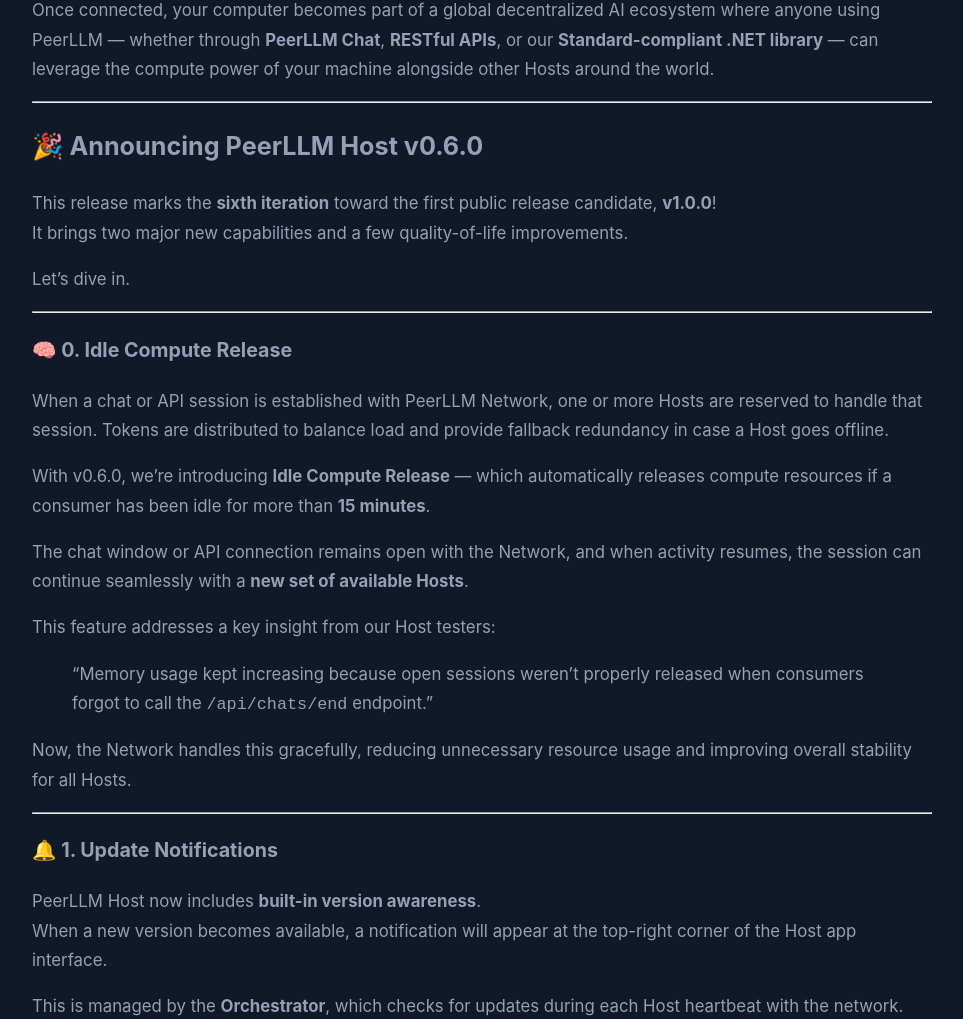
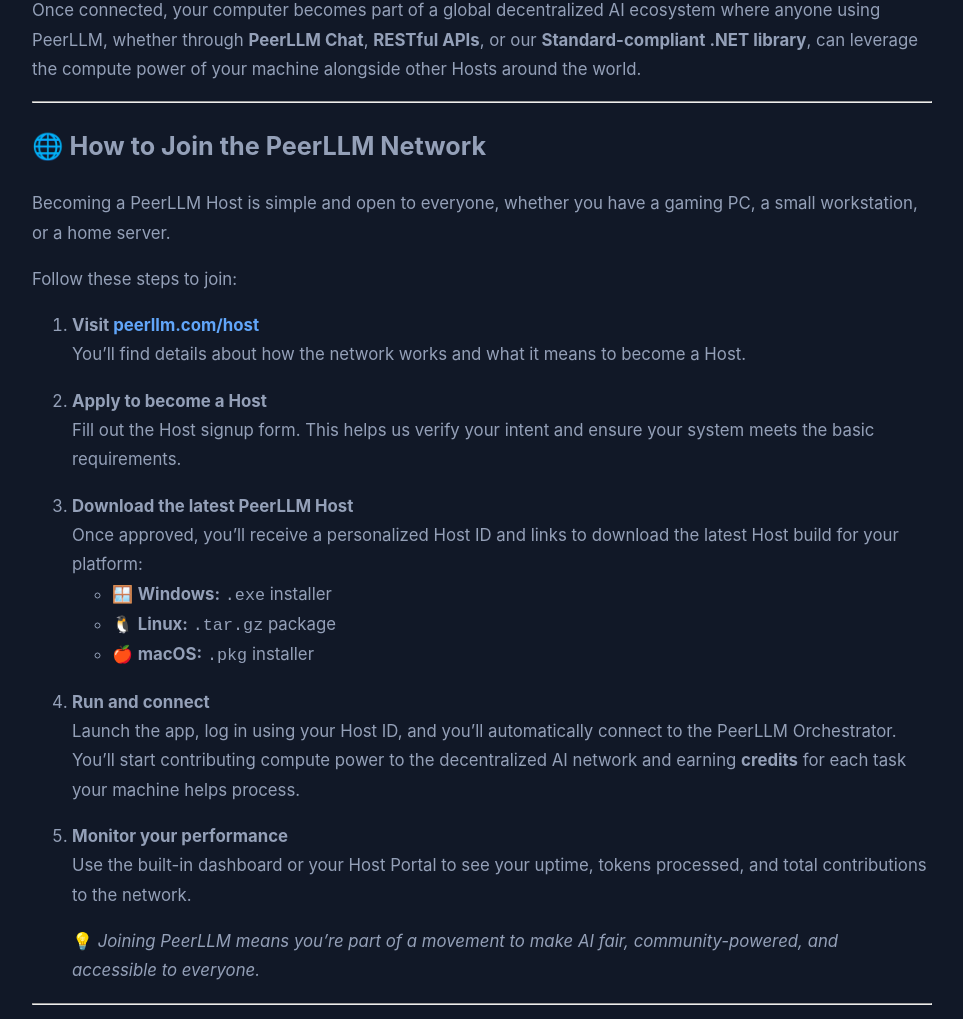
Before and after one commit to PeerLLM/peerllm.github.io, a Jekyll site: the page built from _posts/2025-10-23-announcing-v0.6.0.md, in a window 1280 px wide and 1400 px high, scrolled down 812 px. Shown: the part 216-1235 px from the top of the window, without its empty margins (158-1121 px from the left). Built offline with Jekyll 4.4.1, drawn with Linux system fonts in a browser that asks for light colours; some of the changed text lies outside the part shown; grey boxes are pictures that could not be loaded.

Commit message:
POSTS: Publish v0.6.0 Announcement

```diff
--- a/_posts/2025-10-23-announcing-v0.6.0.md
+++ b/_posts/2025-10-23-announcing-v0.6.0.md
@@ -6,27 +6,56 @@ author: Hassan Habib
 categories: releases
 ---
 
-This is the **second post** on the PeerLLM Blog — and I already have *a lot* to share!
+This is the **second post** on the PeerLLM Blog, and I already have *a lot* to share!
 
 First, I want to start with a huge thank you to **@cjdutoit** and **@lactoseintolrnt** for their continued support in testing pre-releases, offering valuable ideas, and helping make PeerLLM even better with every iteration.
 
-Additionally, I want to thank all **63 people** who submitted to become Hosts for PeerLLM. Your curiosity, kindness, and willingness to volunteer your time, hardware, and compute are nothing short of inspiring. You’re helping this vision come to life — and that keeps me going every day.
+Additionally, I want to thank all **63 people** who submitted to become Hosts for PeerLLM. Your curiosity, kindness, and willingness to volunteer your time, hardware, and compute are nothing short of inspiring. You’re helping this vision come to life, and that keeps me going every day.
 
 ---
 
 ## 🚀 What is PeerLLM Host?
 
-**PeerLLM Host** is software that runs on any PC — Windows, Linux, or macOS — allowing your machine to join the **PeerLLM Network**.
+**PeerLLM Host** is software that runs on any PC (Windows, Linux, or macOS) allowing your machine to join the **PeerLLM Network**.
 
 ![PeerLLM Host v0.6.0 on Mac](/assets/images/PeerLLM-v0.6.0-MacOSX.png)
 
-Once connected, your computer becomes part of a global decentralized AI ecosystem where anyone using PeerLLM — whether through **PeerLLM Chat**, **RESTful APIs**, or our **Standard-compliant .NET library** — can leverage the compute power of your machine alongside other Hosts around the world.
+Once connected, your computer becomes part of a global decentralized AI ecosystem where anyone using PeerLLM, whether through **PeerLLM Chat**, **RESTful APIs**, or our **Standard-compliant .NET library**, can leverage the compute power of your machine alongside other Hosts around the world.
+
+---
+
+## 🌐 How to Join the PeerLLM Network
+
+Becoming a PeerLLM Host is simple and open to everyone, whether you have a gaming PC, a small workstation, or a home server.
+
+Follow these steps to join:
+
+1. **Visit [peerllm.com/host](https://peerllm.com/host)**
+   You’ll find details about how the network works and what it means to become a Host.
+
+2. **Apply to become a Host**
+   Fill out the Host signup form. This helps us verify your intent and ensure your system meets the basic requirements.
+
+3. **Download the latest PeerLLM Host**
+   Once approved, you’ll receive a personalized Host ID and links to download the latest Host build for your platform:
+   - 🪟 **Windows:** `.exe` installer
+   - 🐧 **Linux:** `.tar.gz` package
+   - 🍎 **macOS:** `.pkg` installer
+
+4. **Run and connect**
+   Launch the app, log in using your Host ID, and you’ll automatically connect to the PeerLLM Orchestrator.
+   You’ll start contributing compute power to the decentralized AI network and earning **credits** for each task your machine helps process.
+
+5. **Monitor your performance**
+   Use the built-in dashboard or your Host Portal to see your uptime, tokens processed, and total contributions to the network.
+
+> 💡 *Joining PeerLLM means you’re part of a movement to make AI fair, community-powered, and accessible to everyone.*
 
 ---
 
 ## 🎉 Announcing PeerLLM Host v0.6.0
 
-This release marks the **sixth iteration** toward the first public release candidate, **v1.0.0**!
+This release marks the **sixth iteration** toward the first public release candidate, **v1.0.0**.
 It brings two major new capabilities and a few quality-of-life improvements.
 
 Let’s dive in.
@@ -37,7 +66,7 @@ Let’s dive in.
 
 When a chat or API session is established with PeerLLM Network, one or more Hosts are reserved to handle that session. Tokens are distributed to balance load and provide fallback redundancy in case a Host goes offline.
 
-With v0.6.0, we’re introducing **Idle Compute Release** — which automatically releases compute resources if a consumer has been idle for more than **15 minutes**.
+With v0.6.0, we’re introducing **Idle Compute Release**, which automatically releases compute resources if a consumer has been idle for more than **15 minutes**.
 
 The chat window or API connection remains open with the Network, and when activity resumes, the session can continue seamlessly with a **new set of available Hosts**.
 
@@ -57,7 +86,7 @@ This is managed by the **Orchestrator**, which checks for updates during each Ho
 
 ![PeerLLM on Windows Update](/assets/images/InstallUpdatePeerLLM0.6.0.gif)
 
-I’m also working on enabling **auto-updates** — especially for those running multiple Hosts or using unattended setups (like a machine in a garage). Once approved by the user, the system will update silently and seamlessly.
+I’m also working on enabling **auto-updates**, especially for those running multiple Hosts or using unattended setups (like a machine in a garage). Once approved by the user, the system will update silently and seamlessly.
 
 This will make it effortless to keep large-scale Host deployments current and stable.
 
```
Also changed, not shown: other parts of _posts/2025-10-23-announcing-v0.6.0.md (+4 -4 lines).
